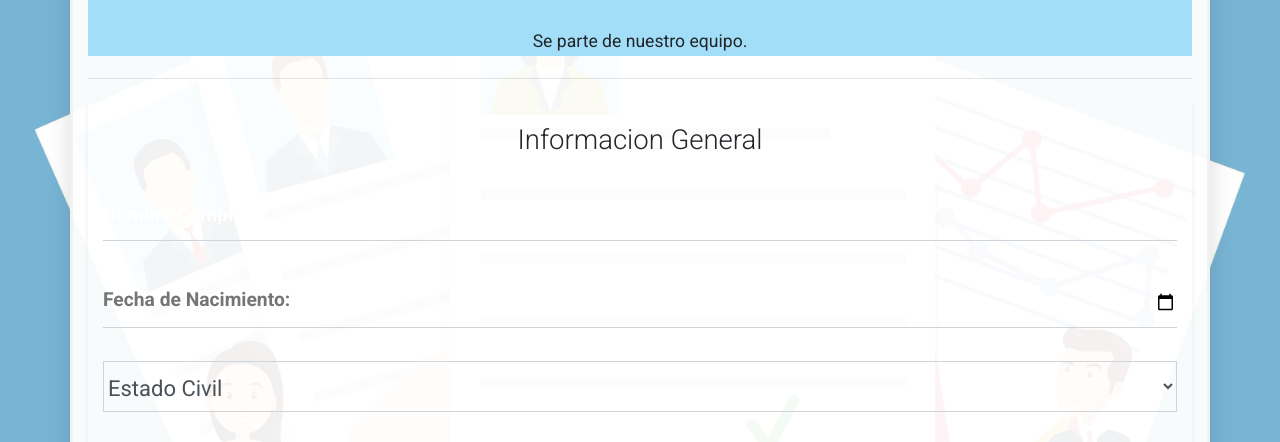
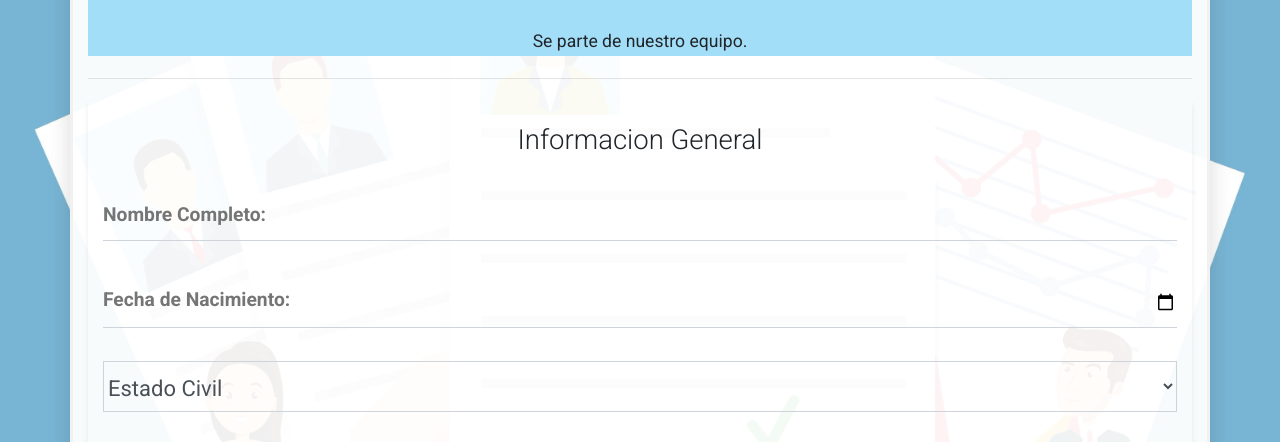
Before and after one commit to Ronnie-Bueso/acosa-form, a plain HTML site: page index.html in a window 1280 px wide. Shown: the part 334-776 px from the top of the page. Drawn offline with nearby package versions, Linux system fonts and the light colour scheme.

Commit message:
Update index.html

```diff
--- a/index.html
+++ b/index.html
@@ -34,7 +34,7 @@
                 <div class="col-md-12 mb-12">
                     <div class="md-form form-sm">
                         <input type="text" id="nombreCompleto" class="form-control form-control-sm">
-                        <label for="form2" class="text-white">Nombre Completo: </label>
+                        <label for="form2" class="">Nombre Completo: </label>
                     </div>
                     <div class="md-form form-sm">
                         <input type="date" class="form-control form-control-sm">
```
